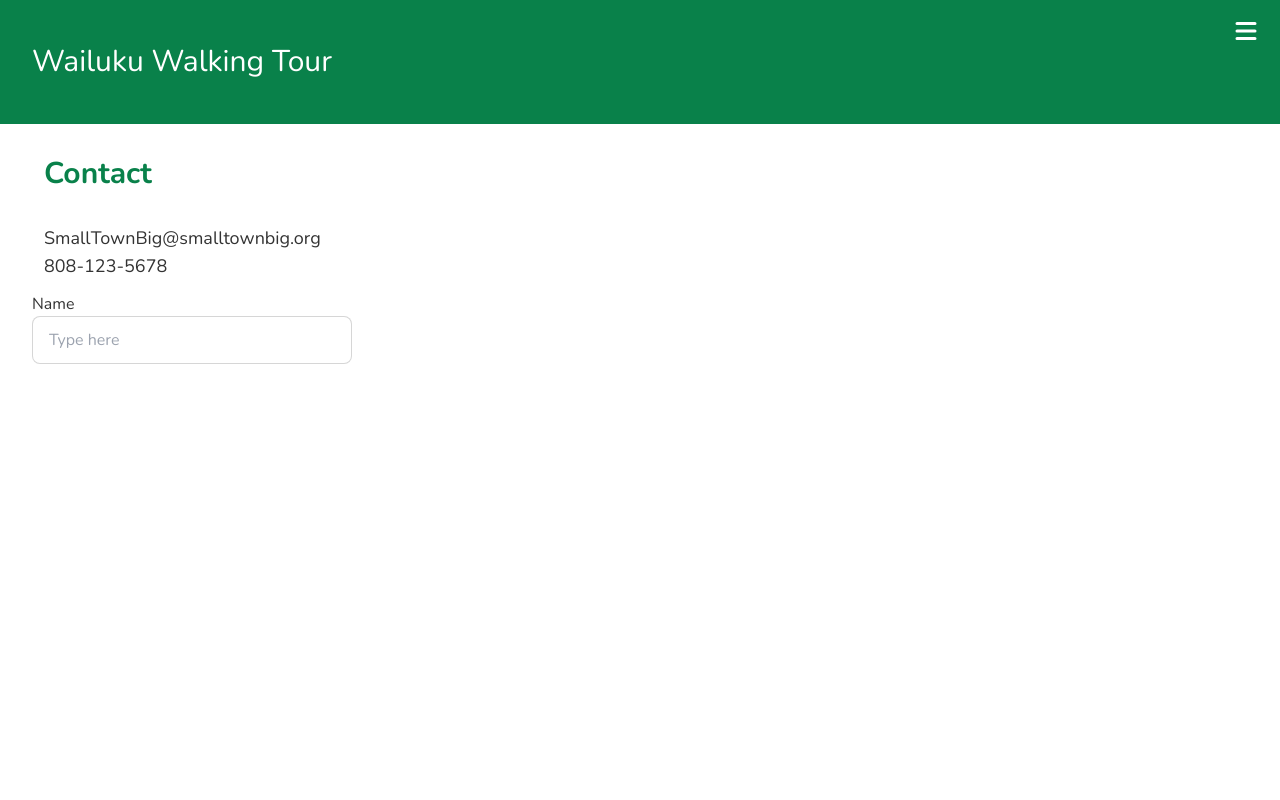
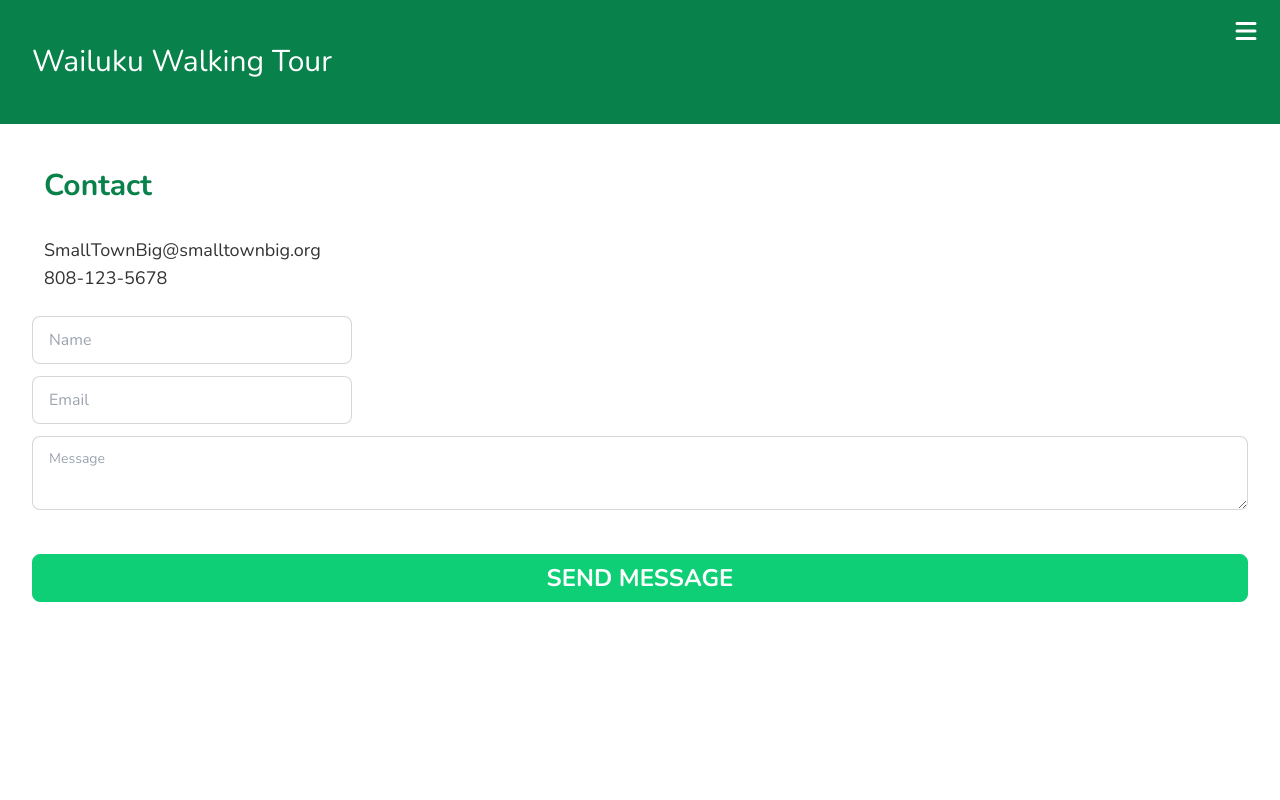
Before and after one commit to JosDaw/wailuku-walking-tour, a Next.js app: page /contact in a window 1280 px wide. Shown: the top 800 px of the page. Built offline with nearby package versions, Linux system fonts and the light colour scheme; no server answers.

Commit message:
Added contact page, loading spinner

```diff
--- /dev/null
+++ b/components/universal/loading-spinner.js
@@ -0,0 +1,28 @@
+const LoadingSpinner = ({ text }) => {
+  return (
+    <div
+      role="status"
+      className="flex flex-col justify-center items-center my-4"
+    >
+      <svg
+        className="inline mr-2 w-8 h-8 text-gray-200 animate-spin dark:text-gray-600 fill-primary"
+        viewBox="0 0 100 101"
+        fill="none"
+        xmlns="http://www.w3.org/2000/svg"
+      >
+        <path
+          d="M100 50.5908C100 78.2051 77.6142 100.591 50 100.591C22.3858 100.591 0 78.2051 0 50.5908C0 22.9766 22.3858 0.59082 50 0.59082C77.6142 0.59082 100 22.9766 100 50.5908ZM9.08144 50.5908C9.08144 73.1895 27.4013 91.5094 50 91.5094C72.5987 91.5094 90.9186 73.1895 90.9186 50.5908C90.9186 27.9921 72.5987 9.67226 50 9.67226C27.4013 9.67226 9.08144 27.9921 9.08144 50.5908Z"
+          fill="currentColor"
+        />
+        <path
+          d="M93.9676 39.0409C96.393 38.4038 97.8624 35.9116 97.0079 33.5539C95.2932 28.8227 92.871 24.3692 89.8167 20.348C85.8452 15.1192 80.8826 10.7238 75.2124 7.41289C69.5422 4.10194 63.2754 1.94025 56.7698 1.05124C51.7666 0.367541 46.6976 0.446843 41.7345 1.27873C39.2613 1.69328 37.813 4.19778 38.4501 6.62326C39.0873 9.04874 41.5694 10.4717 44.0505 10.1071C47.8511 9.54855 51.7191 9.52689 55.5402 10.0491C60.8642 10.7766 65.9928 12.5457 70.6331 15.2552C75.2735 17.9648 79.3347 21.5619 82.5849 25.841C84.9175 28.9121 86.7997 32.2913 88.1811 35.8758C89.083 38.2158 91.5421 39.6781 93.9676 39.0409Z"
+          fill="currentFill"
+        />
+      </svg>
+      <h3 className="text-lg font-bold text-primary">{text}...</h3>
+      <span className="sr-only">{text}...</span>
+    </div>
+  )
+}
+
+export default LoadingSpinner
--- a/pages/contact.js
+++ b/pages/contact.js
@@ -1,22 +1,114 @@
-import { useState } from "react"
+import { addDoc, Timestamp, collection } from 'firebase/firestore'
+import Head from 'next/head'
+import { useState } from 'react'
+import LoadingSpinner from '../components/universal/loading-spinner'
+import { database } from '../config/firebase'
 
 export default function Contact() {
   const [name, setName] = useState('')
-  return <div className="px-4">
+  const [email, setEmail] = useState('')
+  const [message, setMessage] = useState('')
+  const [isSaving, setIsSaving] = useState(false)
+  const [isComplete, setIsComplete] = useState(false)
+  const [errorMsg, setErrorMsg] = useState('')
+
+  const handleSubmit = async () => {
+    setIsSaving(true)
+    if (email === '' || message === '' || name === '') {
+      setErrorMsg('Please complete all of the input boxes to continue.')
+    } else {
+      try {
+        await addDoc(collection(database, 'contact_form'), {
+          email,
+          name,
+          message,
+          dateCreated: Timestamp.now(),
+        }).then(function (docRef) {
+          setIsComplete(true)
+        })
+      } catch (err) {
+        setIsSaving(false)
+        setErrorMsg(err.message)
+      }
+    }
+  }
+
+  return (
+    <>
+      <Head>
+        <title>Contact | Wailuku Walking Tour</title>
+      </Head>
+      <div className="px-4 flex flex-col">
         <header className="m-2">
           <h1 className="text-3xl text-primary font-bold my-4">Contact</h1>
           <h3 className="text-lg">SmallTownBig@smalltownbig.org</h3>
           <h3 className="text-lg">808-123-5678</h3>
         </header>
         <div>
-
-      <div className="flex flex-col">
-        <label>Name</label>
-        <input type="text" placeholder="Type here" className="input input-bordered w-full max-w-xs" value={name} onChange={()=>{}}/>
-
+          {isComplete ? (
+            <div>
+              <h3 className="text-2xl text-warning text-center">
+                Thank you for submitting a message! We will reply to you soon!{' '}
+              </h3>
+            </div>
+          ) : (
+            <>
+              <div className="flex flex-col my-2">
+                <input
+                  type="text"
+                  placeholder="Name"
+                  disabled={isSaving}
+                  className="input input-bordered w-full max-w-xs"
+                  value={name}
+                  onChange={(e) => {
+                    setName(e.target.value)
+                  }}
+                />
               </div>
 
+              <div className="flex flex-col my-2">
+                <input
+                  type="email"
+                  placeholder="Email"
+                  disabled={isSaving}
+                  className="input input-bordered w-full max-w-xs"
+                  value={email}
+                  onChange={(e) => {
+                    setEmail(e.target.value)
+                  }}
+                />
               </div>
 
+              <div className="flex flex-col my-2">
+                <textarea
+                  className="textarea textarea-bordered"
+                  disabled={isSaving}
+                  placeholder="Message"
+                  defaultValue={message}
+                  onChange={(e) => {
+                    setMessage(e.target.value)
+                  }}
+                ></textarea>
               </div>
+
+              {isSaving ? (
+                <LoadingSpinner text="Saving" />
+              ) : (
+                <button
+                  className="btn btn-secondary w-full my-4 text-white text-2xl font-bold"
+                  onClick={handleSubmit}
+                >
+                  Send Message
+                </button>
+              )}
+            </>
+          )}
+        </div>
+
+        {errorMsg && (
+          <h3 className="font-bold text-xl text-center">{errorMsg}</h3>
+        )}
+      </div>
+    </>
+  )
 }
--- a/pages/index.js
+++ b/pages/index.js
@@ -1,8 +1,8 @@
 import Head from 'next/head'
-import TourCards from '../components/tourCards';
-import pickYourTour from '../public/assets/pickYourTour.svg';
-import shareYourStory from '../public/assets/shareYourStory.svg';
-import Image from "next/image";
+import TourCards from '../components/tourCards'
+import pickYourTour from '../public/assets/pickYourTour.svg'
+import shareYourStory from '../public/assets/shareYourStory.svg'
+import Image from 'next/image'
 
 export default function Home() {
   const heroBanner = {
@@ -12,8 +12,8 @@ export default function Home() {
       backgroundSize: 'cover',
       backgroundRepeat: 'no-repeat',
       width: '100%',
-      height: '15rem'
-    }
+      height: '15rem',
+    },
   }
 
   return (
@@ -26,8 +26,13 @@ export default function Home() {
 
       <div className="min-h-screen flex flex-col items-center">
         <div style={heroBanner.container}></div>
-        <h1 className="text-3xl text-primary font-bold mt-3">Remember your roots, explore Wailuku town</h1>
-        <p className="font-light mt-2">Discover the history, art, and culture or share your own stories about the community.</p>
+        <h1 className="text-3xl text-primary font-bold mt-3">
+          Remember your roots, explore Wailuku town
+        </h1>
+        <p className="font-light mt-2">
+          Discover the history, art, and culture or share your own stories about
+          the community.
+        </p>
         <button className="btn btn-info mt-3">Get Started</button>
       </div>
 
@@ -35,34 +40,31 @@ export default function Home() {
         <h1 className="text-3xl text-primary font-bold mt-5">How it Works</h1>
         <div>
           <div className="">
-            <Image
-              src={pickYourTour}
-              height="300"
-              alt=""
-            />
+            <Image src={pickYourTour} height="300" alt="" />
           </div>
           <h2 className="text-2xl font-semibold">Pick your Tour</h2>
-          <p className="font-light">Share your own story or history of the area and help build a community led story of Wailuku.</p>
+          <p className="font-light">
+            Share your own story or history of the area and help build a
+            community led story of Wailuku.
+          </p>
         </div>
         <div className="mt-4">
           <div className="">
-            <Image
-              src={shareYourStory}
-              height="300"
-              alt=""
-            />
+            <Image src={shareYourStory} height="300" alt="" />
           </div>
           <h2 className="text-2xl font-semibold">Share your Story</h2>
-          <p className="font-light">Share your own story or history of the area and help build a community led story of Wailuku.</p>
+          <p className="font-light">
+            Share your own story or history of the area and help build a
+            community led story of Wailuku.
+          </p>
         </div>
       </div>
 
       <div className="mt-5">
-      <h1 className="text-3xl text-primary font-bold">Wailuku Walks</h1>
+        <h1 className="text-3xl text-primary font-bold">Wailuku Walks</h1>
         <div>
           <TourCards />
         </div>
-
       </div>
     </div>
   )
--- a/tailwind.config.js
+++ b/tailwind.config.js
@@ -8,12 +8,12 @@ module.exports = {
   theme: {
     extend: {
       spacing: {
-        '1': '8px',
-        '2': '12px',
-        '3': '20px',
-        '4': '32px',
-        '5': '52px',
-      }
+        1: '8px',
+        2: '12px',
+        3: '20px',
+        4: '32px',
+        5: '52px',
+      },
     },
   },
   plugins: [require('daisyui')],
```
Also changed, not shown: components/tourCards.js (+14 -11 lines). Lines whose indentation alone changed are shown as unchanged.
